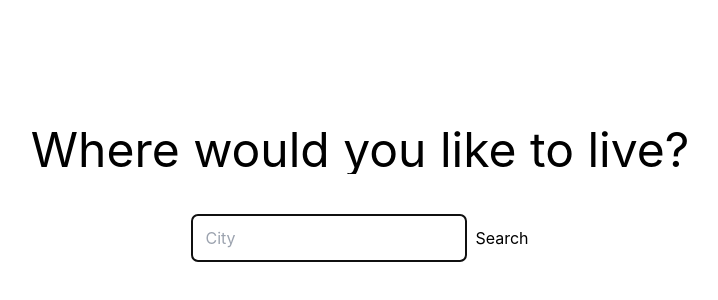
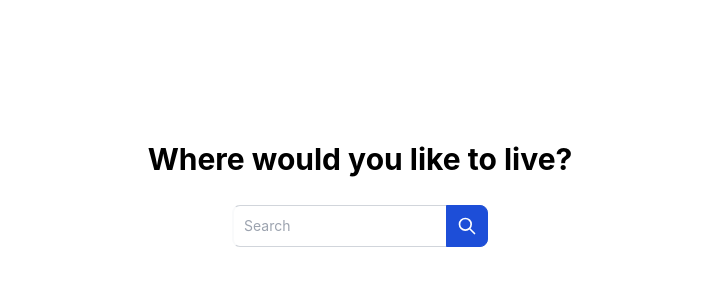
Before and after one commit to lukeNorris1/REAL-Realestate, a React (Vite) app in the folder frontend/: page / in a window 1280 px wide. Shown: the part 206-506 px from the top of the page, without its empty margins (280-998 px from the left). Built offline with nearby package versions, Linux system fonts and the light colour scheme.

Commit message:
Frontend: implemented cost and layout improvements, needs re-design

```diff
--- a/frontend/src/components/EstateDisplay.tsx
+++ b/frontend/src/components/EstateDisplay.tsx
@@ -63,7 +63,7 @@ export default function EstateDisplay() {
             case 4:
                 return images.estate4
             case 5:
-                return images.estate3
+                return images.estate5
         }
     }
 
@@ -81,6 +81,7 @@ export default function EstateDisplay() {
                   key={estate._id}
                 >
                   <div className="w-2/3 px-1 justify-center">
+                      <div>{`$` + ((estate.rooms * 220) + (estate.bathrooms * 10) + (estate.garage_spaces * 10)) + ` per week`}</div>
                     <div className="flex w-70 ">
                       <div>{`${estate.address}, ${estate.city}`}</div>
                     </div>
--- a/frontend/src/components/Search.tsx
+++ b/frontend/src/components/Search.tsx
@@ -1,33 +1,53 @@
-import React, { useState } from 'react'
-import { useNavigate } from 'react-router-dom';
+import React, { useState } from "react";
+import { useNavigate } from "react-router-dom";
 
 export default function Search() {
   const [searchText, setSearchText] = useState("");
 
   const navigate = useNavigate();
 
-    function buttonHandler(e: React.MouseEvent<HTMLButtonElement, MouseEvent>) {
+  function buttonHandler(e: React.FormEvent<HTMLFormElement>) {
     e.preventDefault();
-        navigate("/search/" + searchText, { replace: true });
+    if (searchText != "") navigate("/search/" + searchText, { replace: true });
+    else alert("enter search");
   }
 
-      const onChangeHandler = (event:any) => {
+  const onChangeHandler = (event: any) => {
     setSearchText(event.target.value);
   };
 
-
   return (
-    <form className="mt-10 leading-5">
+    <form className="w-1/5" onSubmit={e => buttonHandler(e)}>
+      <div className="flex mt-3">
+        <div className="relative w-full">
           <input
-          inputMode="text"
-          className="mr-2 p-3 border-solid border-2 border-black rounded-md"
-          placeholder="City"
-          autoFocus
-          onChange={onChangeHandler}
-          value={searchText}
-        ></input>
-        <button className="br-8 hover:border-black" onClick={(e) => buttonHandler(e)}> Search </button>
-
+            type="search"
+            className="block p-2.5 w-full z-20 text-sm rounded-l-lg rounded-r-lg border-l-gray-50 border-l-2 border border-gray-300  dark:bg-gray-700 dark:border-l-gray-700  dark:border-gray-600 dark:placeholder-gray-400 dark:text-white dark:focus:border-blue-500"
+            placeholder="Search"
+            onChange={e => onChangeHandler(e)}
+          />
+          <button
+            className="absolute top-0 right-0 p-2.5 text-sm font-medium text-white bg-blue-700 rounded-r-lg border border-blue-700 hover:bg-blue-800 focus:ring-4 focus:outline-none focus:ring-blue-300 dark:bg-blue-600 dark:hover:bg-blue-700 dark:focus:ring-blue-800"
+          >
+            <svg
+              aria-hidden="true"
+              className="w-5 h-5"
+              fill="none"
+              stroke="currentColor"
+              viewBox="0 0 24 24"
+              xmlns="http://www.w3.org/2000/svg"
+            >
+              <path
+                strokeLinecap="round"
+                strokeLinejoin="round"
+                strokeWidth="2"
+                d="M21 21l-6-6m2-5a7 7 0 11-14 0 7 7 0 0114 0z"
+              ></path>
+            </svg>
+            <span className="sr-only">Search</span>
+          </button>
+        </div>
+      </div>
     </form>
-  )
+  );
 }
--- a/frontend/src/pages/Home.tsx
+++ b/frontend/src/pages/Home.tsx
@@ -1,5 +1,6 @@
 import React, { useState } from "react";
 import { useNavigate } from "react-router-dom";
+import Search from "../components/Search";
 
 export default function Home() {
   const [searchText, setSearchText] = useState("");
@@ -11,31 +12,31 @@ export default function Home() {
     navigate("/search/" + searchText, { replace: true });
   }
 
-  const onChangeHandler = (event:any) => {
+  const onChangeHandler = (event: any) => {
     setSearchText(event.target.value);
   };
 
   return (
-    <div className="flex justify-center items-center h-screen">
-      <div className="flex flex-col justify-center items-center">
-      <h1 className="text-5xl text-clip overflow-hidden">Where would you like to live?</h1>
-      <form className="mt-10 leading-5">
-        <input
-          inputMode="text"
-          className="mr-2 p-3 border-solid border-2 border-black rounded-md"
-          placeholder="City"
-          autoFocus
-          onChange={onChangeHandler}
-          value={searchText}
-        ></input>
-        <button className="br-8 hover:border-black" onClick={(e) => buttonHandler(e)}> Search </button>
-
-      </form>
+    <div className="flex flex-col h-screen justify-center items-center">
+      <div className="flex items-center mb-4">
+        <h1 className="text-3xl font-bold">Where would you like to live?</h1>
       </div>
+    <Search/>
     </div>
   );
 }
 
+{
+  /* <div className="flex flex-col h-screen justify-center items-center">
+<div className="flex items-center mb-4">
+  <h1 className="text-3xl font-bold">Heading</h1>
+</div>
+<div className="flex items-center">
+  <input type="text" className="py-2 px-4 border border-gray-400 rounded-l-lg w-64 focus:outline-none focus:border-blue-500"/>
+  <button className="py-2 px-4 bg-blue-500 hover:bg-blue-700 text-white rounded-r-lg">Search</button>
+</div>
+</div> */
+}
 
 // button {
 //   border-radius: 8px;
```
Lines whose indentation alone changed are shown as unchanged.
